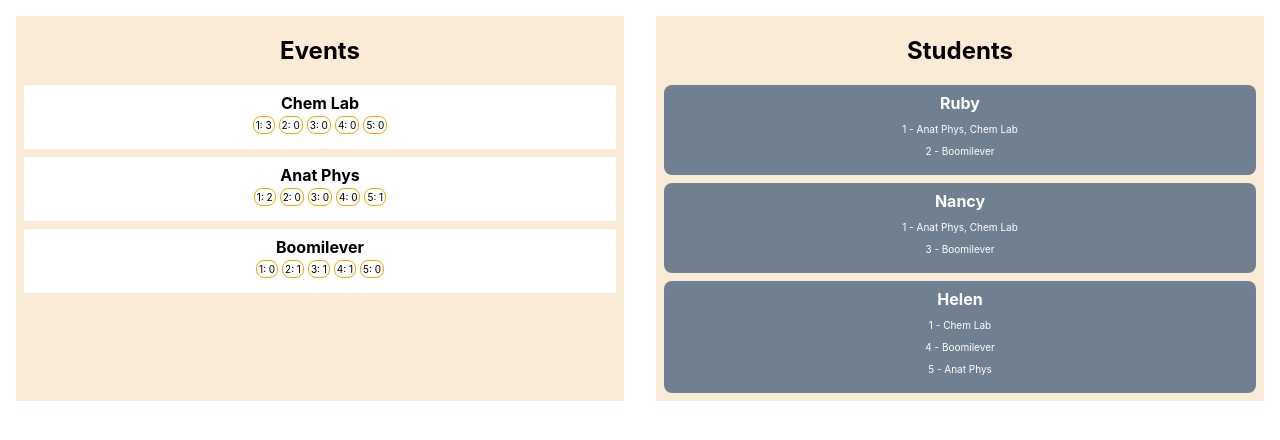
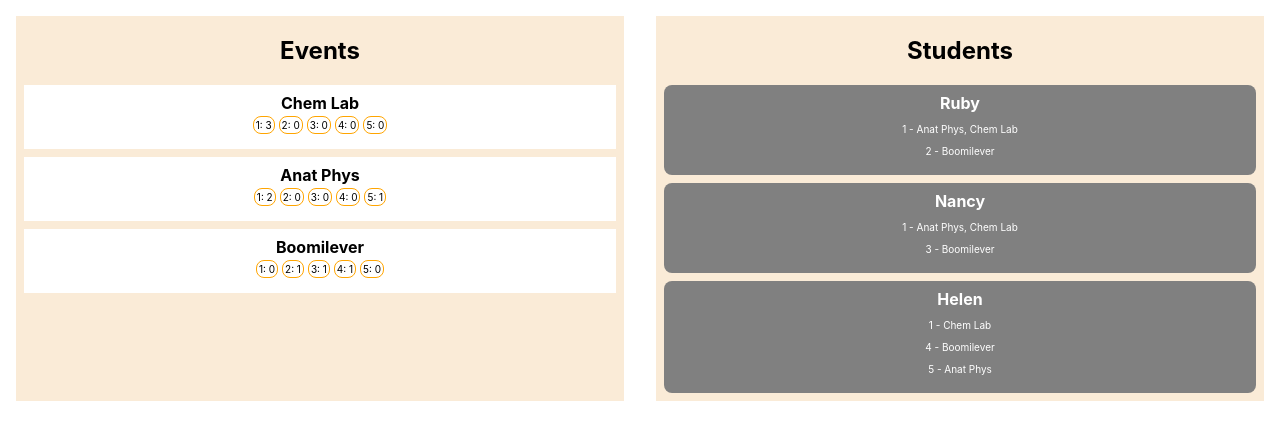
Before and after one commit to helenxuyang/scioly_event_matcher, a React (Create React App) app: page / in a window 1280 px wide. Shown: the top 440 px of the page. Built offline with nearby package versions, Linux system fonts and the light colour scheme.

Commit message:
Add colors and rankings for current assignments

```diff
--- /dev/null
+++ b/src/EventCard.tsx
@@ -0,0 +1,57 @@
+import "./EventTable.css";
+import { studentsData } from "data";
+import { Droppable } from "react-beautiful-dnd";
+import { StudentCard } from "StudentCard";
+import { Event } from "Event";
+
+type EventCardProps = {
+  event: Event;
+  sids: number[];
+};
+
+export const EventCard = ({ event, sids }: EventCardProps) => {
+  const ratingInfo = () => {
+    const freqs = event.getRatingFreqs(studentsData);
+    return (
+      <div className="rating-info">
+        {Array.from(freqs.keys()).map((key) => {
+          return (
+            <span key={key} className="rating-count">
+              {key + ": " + freqs.get(key)}
+            </span>
+          );
+        })}
+      </div>
+    );
+  };
+
+  return (
+    <div className="event-card">
+      <strong>{event.name}</strong>
+      {ratingInfo()}
+      <Droppable droppableId={"" + event.id} key={event.id}>
+        {(provided, snapshot) => {
+          return (
+            <div
+              className="assigned-list"
+              ref={provided.innerRef}
+              {...provided.droppableProps}
+            >
+              {sids.map((sid, index) => {
+                return (
+                  <StudentCard
+                    key={"assigned" + sid}
+                    student={studentsData[sid]}
+                    index={index}
+                    eventId={event.id}
+                  />
+                );
+              })}
+              <span key="placeholder">{provided.placeholder}</span>
+            </div>
+          );
+        }}
+      </Droppable>
+    </div>
+  );
+};
--- a/src/EventTable.tsx
+++ b/src/EventTable.tsx
@@ -1,88 +1,16 @@
-import React, { cloneElement, useState } from "react";
-import Table from "@mui/material/Table";
-import TableBody from "@mui/material/TableBody";
-import TableCell from "@mui/material/TableCell";
-import TableContainer from "@mui/material/TableContainer";
-import TableHead from "@mui/material/TableHead";
-import TableRow from "@mui/material/TableRow";
-import Paper from "@mui/material/Paper";
-import Select, { SelectChangeEvent } from "@mui/material/Select";
-import { Student } from "Student";
-import { MenuItem } from "@mui/material";
 import { Event } from "Event";
 import "./EventTable.css";
 import { eventsData, studentsData } from "data";
 import { Droppable } from "react-beautiful-dnd";
 import { StudentCard } from "StudentCard";
+import { EventCard } from "EventCard";
 
 type EventTableProps = {
   events: number[];
   assignments: number[][];
 };
 
-type EventCardProps = {
-  event: Event;
-  sids: number[];
-};
-
-const ratingInfo = (event: Event) => {
-  const freqs = event.getRatingFreqs(studentsData);
-  return (
-    <div className="rating-info">
-      {Array.from(freqs.keys()).map((key) => {
-        return (
-          <span key={key} className="rating-count">
-            {key + ": " + freqs.get(key)}
-          </span>
-        );
-      })}
-    </div>
-  );
-};
-
-const EventCard = ({ event, sids }: EventCardProps) => {
-  return (
-    <div className="event-card">
-      <strong>{event.name}</strong>
-      {ratingInfo(event)}
-      <Droppable droppableId={"" + event.id} key={event.id}>
-        {(provided, snapshot) => {
-          return (
-            <div
-              className="assigned-list"
-              ref={provided.innerRef}
-              {...provided.droppableProps}
-            >
-              {sids.map((sid, index) => {
-                return (
-                  <StudentCard
-                    key={"assigned" + sid}
-                    student={studentsData[sid]}
-                    index={index}
-                    hasEvent={true}
-                  />
-                );
-              })}
-              <span key="placeholder">{provided.placeholder}</span>
-            </div>
-          );
-        }}
-      </Droppable>
-    </div>
-  );
-};
-
 const EventTable = ({ events, assignments }: EventTableProps) => {
-  // const studentDropdown = () => {
-  //   return (
-  //     <Select label="Students" value="test">
-  //       {students.map((student) => (
-  //         <MenuItem>{student.name}</MenuItem>
-  //       ))}
-  //     </Select>
-  //   );
-  // };
-
   return (
     <div className="half-table">
       <h2>Events</h2>
@@ -97,32 +25,6 @@ const EventTable = ({ events, assignments }: EventTableProps) => {
       })}
     </div>
   );
-  // return (
-  //   <TableContainer component={Paper}>
-  //     <Table sx={{ minWidth: 650 }}>
-  //       <TableHead>
-  //         <TableRow>
-  //           <TableCell>Event</TableCell>
-  //           <TableCell>Supervisors</TableCell>
-  //           <TableCell>QCers</TableCell>
-  //         </TableRow>
-  //       </TableHead>
-  //       <TableBody>
-  //         {events.map((event, i) => {
-  //           return (
-  //             <TableRow>
-  //               <TableCell>
-  //                 {event.name + " " + event.getPopularity(students)}
-  //               </TableCell>
-  //               <TableCell>{studentDropdown()}</TableCell>
-  //               <TableCell>-</TableCell>
-  //             </TableRow>
-  //           );
-  //         })}
-  //       </TableBody>
-  //     </Table>
-  //   </TableContainer>
-  // );
 };
 
 export default EventTable;
--- a/src/StudentCard.tsx
+++ b/src/StudentCard.tsx
@@ -5,10 +5,12 @@ import { Student } from "Student";
 type StudentCardProps = {
   student: Student;
   index: number;
-  hasEvent: boolean;
+  eventId: number | undefined;
 };
 
-export const StudentCard = ({ student, index, hasEvent }: StudentCardProps) => {
+const colors = ["seagreen", "olivedrab", "goldenrod", "darkorange", "darkred"];
+
+export const StudentCard = ({ student, index, eventId }: StudentCardProps) => {
   const getPrefs = () => {
     return Array.from({ length: 5 }, (_, i) => i + 1).map((rating) => {
       const eventsWithRating = student.getEventsWithRating(rating, eventsData);
@@ -21,6 +23,9 @@ export const StudentCard = ({ student, index, hasEvent }: StudentCardProps) => {
       );
     });
   };
+
+  const currentEventRating =
+    eventId !== undefined ? student.prefs[eventId] : -1;
   return (
     <Draggable draggableId={"" + student.id} index={index} key={student.name}>
       {(provided, snapshot) => {
@@ -31,9 +36,20 @@ export const StudentCard = ({ student, index, hasEvent }: StudentCardProps) => {
             className="student-card"
             {...provided.draggableProps}
             {...provided.dragHandleProps}
+            style={{
+              ...provided.draggableProps.style,
+              backgroundColor:
+                eventId !== undefined ? colors[currentEventRating - 1] : "gray",
+            }}
           >
             <strong className="student-name">{student.name}</strong>
-            {!hasEvent && getPrefs()}
+            {eventId !== undefined ? (
+              <span className="current-event-rating">
+                ({currentEventRating})
+              </span>
+            ) : (
+              getPrefs()
+            )}
           </div>
         );
       }}
--- a/src/StudentTable.css
+++ b/src/StudentTable.css
@@ -19,3 +19,7 @@
 .student-name {
     padding: 0px;
 }
+
+.current-event-rating {
+    margin: 4px;
+}
--- a/src/StudentTable.tsx
+++ b/src/StudentTable.tsx
@@ -19,7 +19,7 @@ export const StudentTable = ({ students }: StudentTableProps) => {
                 key={id}
                 student={studentsData[id]}
                 index={index}
-                hasEvent={false}
+                eventId={undefined}
               />
             ))}
             <span key="placeholder">{provided.placeholder}</span>
```
